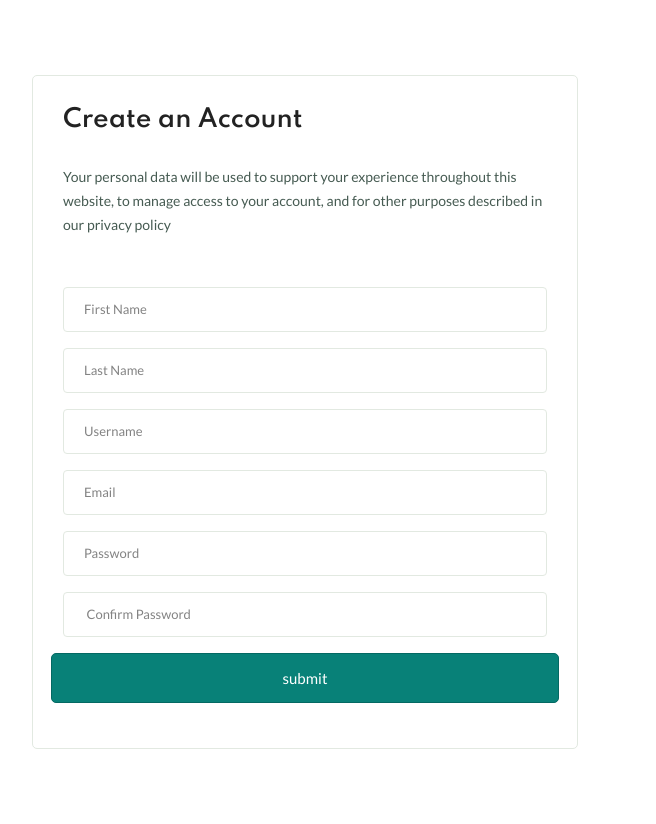
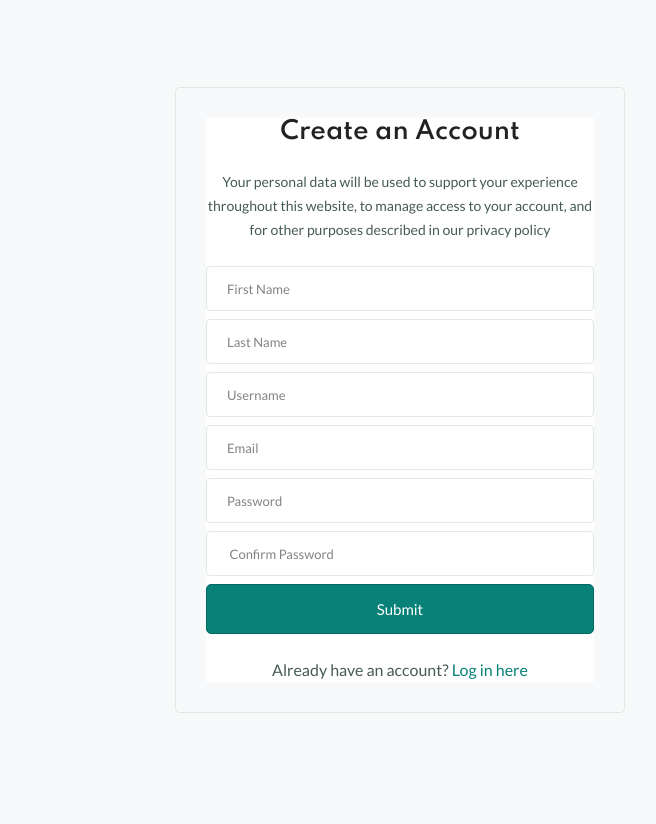
Before and after one commit to donjoo/1stproject, a Django app: page /signup/ in a window 1280 px wide. Shown: the whole page, without its empty margins (240-896 px from the left). After the commit the page ends 713 px from the top, so only its background shows below. Run offline with Django 5.2, Linux system fonts and the light colour scheme; data that the repository does not hold is empty; some libraries are stand-ins or nearby versions.

Commit message:
added login/signup link, corrected aling issue

```diff
--- a/wkproject/project/templates/userauth/signup.html
+++ b/wkproject/project/templates/userauth/signup.html
@@ -7,78 +7,63 @@
     <meta http-equiv="x-ua-compatible" content="ie=edge">
     <meta name="description" content="">
     <meta name="viewport" content="width=device-width, initial-scale=1">
-    <meta property="og:title" content="">
-    <meta property="og:type" content="">
-    <meta property="og:url" content="">
-    <meta property="og:image" content="">
     <!-- Favicon -->
     <link rel="shortcut icon" type="image/x-icon" href="{% static 'assets/imgs/theme/favicon.svg' %}">
     <!-- Template CSS -->
     <link rel="stylesheet" href="{% static 'assets/css/main.css' %}">
+    <style>
+        /* Full height section and flex center */
+        .full-height {
+            min-height: 100vh;
+            display: flex;
+            justify-content: center;
+            align-items: center;
+            padding: 20px; /* optional padding for smaller screens */
+            background-color: #f8f9fa; /* light gray background */
+        }
+        .login_wrap {
+            width: 100%;
+            max-width: 450px; /* limits the form width */
+        }
+    </style>
 </head>
 <body>
-        <section class="pt-75 pb-75">
-            <div class="container">
-                <div class="row">
-                    <div class="col-lg-16 m-auto">
-                        <div class="row">
-                            <div class="col-lg-2"></div>
-                            <div class="col-lg-6">
+    <section class="full-height">
         <div class="login_wrap widget-taber-content p-30 background-white border-radius-5">
             <div class="padding_eight_all bg-white">
-                                        <div class="heading_s1">
-
-          {% for message in messages  %}
+                <div class="heading_s1 text-center mb-4">
+                    {% for message in messages %}
                     <div class="alert alert-{{message.tags}} alert-dismissible fade show" role="alert">
-            <strong></strong> {{message}}
+                        {{message}}
                         <button type="button" class="btn-close" data-bs-dismiss="alert" aria-label="Close"></button>
                     </div>
+                    {% endfor %}
+                    <h3>Create an Account</h3>
+                </div>
 
-          {% endfor %}
-
-                                            <h3 class="mb-30">Create an Account</h3>
-                                        </div>
                 {{ form.errors }}
-                                        <p class="mb-50 font-sm">
+                <p class="mb-4 text-center font-sm">
                     Your personal data will be used to support your experience throughout this website, to manage access to your account, and for other purposes described in our privacy policy
                 </p>
-                                        <form class="row contact_form" action="{% url 'userauth:signup' %}" method="post" novalidate="novalidate">
+
+                <form action="{% url 'userauth:signup' %}" method="post" novalidate>
                     {% csrf_token %}
                     {{ form.non_field_errors }}
-                                            <div class="col-md-12 form-group p_star">
-                                                {{form.first_name}}
-                                            </div>
-                                            <div class="col-md-12 form-group p_star">
-                                                {{form.last_name}}
-                                            </div>
-                                            <div class="col-md-12 form-group p_star">
-                                                {{ form.username}}
-                                            </div>
+                    <div class="form-group mb-2">{{ form.first_name }}</div>
+                    <div class="form-group mb-2">{{ form.last_name }}</div>
+                    <div class="form-group mb-2">{{ form.username }}</div>
+                    <div class="form-group mb-2">{{ form.email }}</div>
+                    <div class="form-group mb-2">{{ form.password1 }}</div>
+                    <div class="form-group mb-2">{{ form.password2 }}</div>
 
-                                            <div class="col-md-12 form-group p_star">
-                                                {{form.email}}
-                                            </div>
-                                            <div class="col-md-12 form-group p_star">
-                                                {{form.password1}}
-                                            </div>
-                                            <div class="col-md-12 form-group p_star">
-                                                {{form.password2}}
-                                            </div>
+                    <button type="submit" class="btn_3 w-100 mb-3">Submit</button>
+                </form>
 
-
-                                            <button type="submit" value="submit" class="btn_3">
-                                                submit
-                                            </button>
-
-                                        <ul class="btn-login list_none text-center mb-15">
-                                        </ul>
-                                    </div>
-                                </div>
-                            </div>
-                        </div>
-                    </div>
+                <p class="text-center mt-2">
+                    Already have an account? <a href="{% url 'userauth:login' %}">Log in here</a>
+                </p>
             </div>
         </div>
     </section>
-    </main>
 </body>
+</html>
```
Also changed, not shown: wkproject/project/templates/userauth/login.html (+11 -4 lines). Lines whose indentation alone changed are shown as unchanged.
